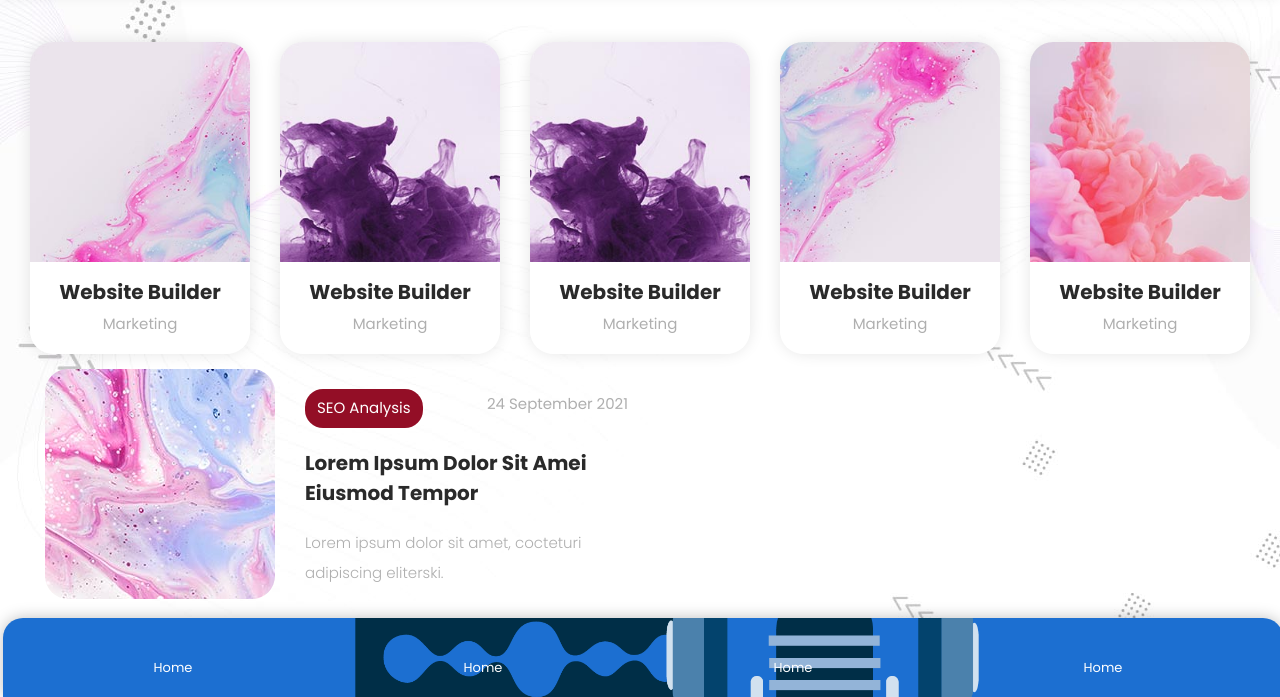
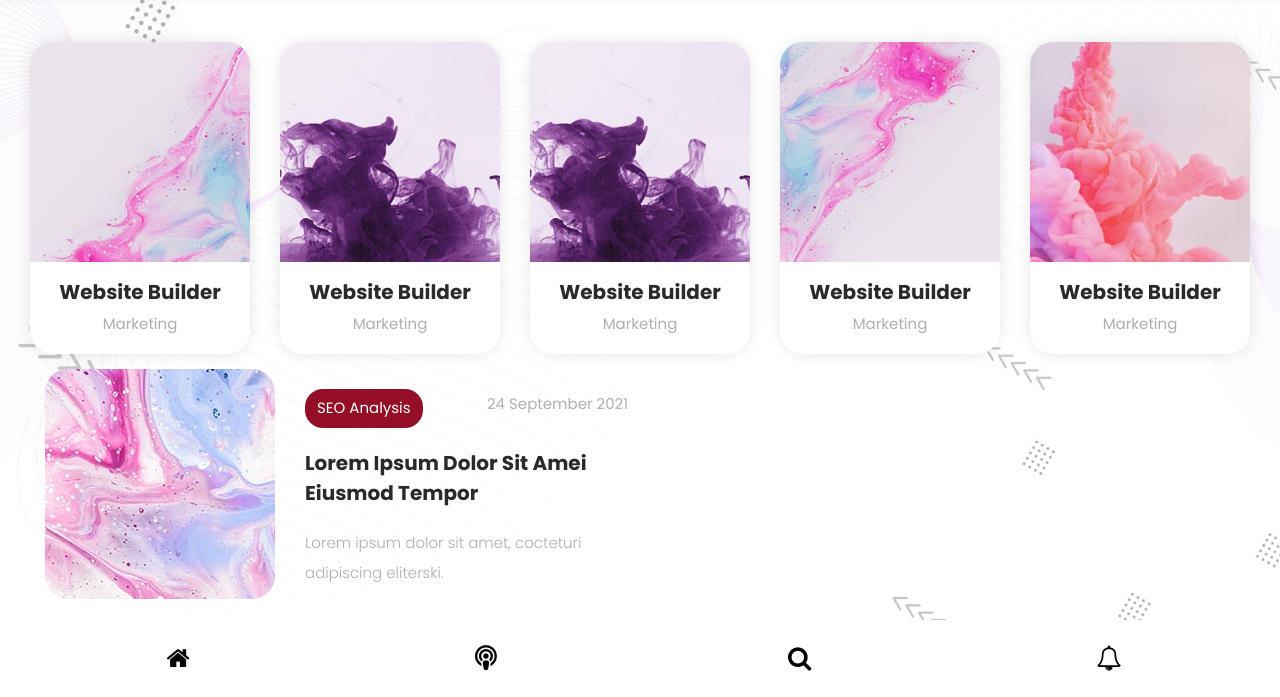
Before and after one commit to eben2840/Central-Radio, a plain HTML site: page main.html in a window 1280 px wide. Shown: the part 103-800 px from the top of the page. Drawn offline with Linux system fonts and the light colour scheme; a script that the page names is missing.

Commit message:
new push

```diff
--- a/assets/css/templatemo-digimedia-v1.css
+++ b/assets/css/templatemo-digimedia-v1.css
@@ -2018,10 +2018,10 @@ Footer Style
 */
 
 footer {
-  background-image: url(../images/100.png);
-  background-position: center center;
-  background-repeat: no-repeat;
-  border-radius: 20px 20px 0 0;
+
+
+
+
 
   background-size: cover;
   margin-top: 130px;
@@ -2213,7 +2213,7 @@ responsive
 
 
 .footer {
-  background-color: #333;
+  background-color: #fff;
   color: white;
   padding: 20px;
   bottom:100%;
@@ -2230,11 +2230,11 @@ responsive
 
 .footer-links li {
   margin-right: 10px;
-  font-size:13px;
+  font-size:25px;
 }
 
 .footer-links a {
-  color: white;
+  color: rgb(4, 3, 3);
   text-decoration: none;}
 
 
@@ -2242,7 +2242,7 @@ responsive
 .footer{
   position:fixed;
   bottom: 0;
-  box-shadow: 0px 0px 15px rgba(0,0,0,0.25);
+
 	padding-bottom: 20px;
 
 }
@@ -2259,7 +2259,7 @@ responsive
 		padding-left: 5%;
 		position:relative;
 		float:left;
-    box-shadow: 0px 0px 15px rgba(0,0,0,0.25);
+
     margin: auto;
 
   }
--- a/main.html
+++ b/main.html
@@ -15,7 +15,14 @@
 
     <!-- Bootstrap core CSS -->
     <link href="vendor/bootstrap/css/bootstrap.min.css" rel="stylesheet">
-
+    <link
+href="https://cdnjs.cloudflare.com/ajax/libs/font-awesome/6.0.0/css/all.min.css"
+rel="stylesheet"
+/>
+<link
+href="https://fonts.googleapis.com/css?family=Roboto:300,400,500,700&display=swap"
+rel="stylesheet"
+/>
 
     <!-- Additional CSS Files -->
     <link rel="stylesheet" href="assets/css/fontawesome.css">
@@ -99,7 +106,7 @@ https://templatemo.com/tm-568-digimedia
 
 
 
-  <div id="portfolio" class="our-portfolio section">
+  <div id="portfolio" class="our-portfolio section"  style="margin-bottom: 80px;">
     <div class="container-fluid wow fadeIn" data-wow-duration="1s" data-wow-delay="0.7s">
 
       <div class="row">
@@ -224,7 +231,7 @@ https://templatemo.com/tm-568-digimedia
 
         <div class="row">
           <div class="col-lg-12">
-            <div class="loop owl-carousel">
+            <div class="loop owl-carousel" >
               <div class="item">
                 <a href="#">
                   <div class="portfolio-item">
@@ -297,10 +304,11 @@ https://templatemo.com/tm-568-digimedia
 
     <footer class="footer">
       <ul class="footer-links">
-        <li><a href="#"><i class="fas fa-database fa-lg text-primary fa-fw" style="align-item:center; margin-left:15px; width:200px;"></i><br>Home</a></li>
-        <li><a href="#"><i class="fas fa-database fa-lg text-primary fa-fw" style="align-item:center; margin-left:15px; width:200px;"></i><br>Home</a></li>
-        <li><a href="#"><i class="fas fa-database fa-lg text-primary fa-fw" style="align-item:center; margin-left:15px; width:200px;"></i><br>Home</a></li>
-        <li><a href="#"><i class="fas fa-database fa-lg text-primary fa-fw" style="align-item:center; margin-left:15px; width:200px;"></i><br>Home</a></li>
+        <li><a href="#"><i class="fa fa-home" style="margin-left:12px;"></i></a></li>
+        <li><a href="#"><i class="fa fa-podcast" style="margin-left:12px;"></i></a></li>
+        <li><a href="#"><i class="fa fa-search" style="margin-left:18px;"></i></a></li>
+        <li><a href="#"><i class="fa fa-bell-o" style="margin-left:12px;"></i></a></li>
+
 
       </ul>
     </footer>
@@ -311,6 +319,7 @@ https://templatemo.com/tm-568-digimedia
 
 
   <!-- Scripts -->
+
   <script src="vendor/jquery/jquery.min.js"></script>
   <script src="vendor/bootstrap/js/bootstrap.bundle.min.js"></script>
   <script src="assets/js/owl-carousel.js"></script>
```
Also changed, not shown: index.html (+1 -1 lines).
